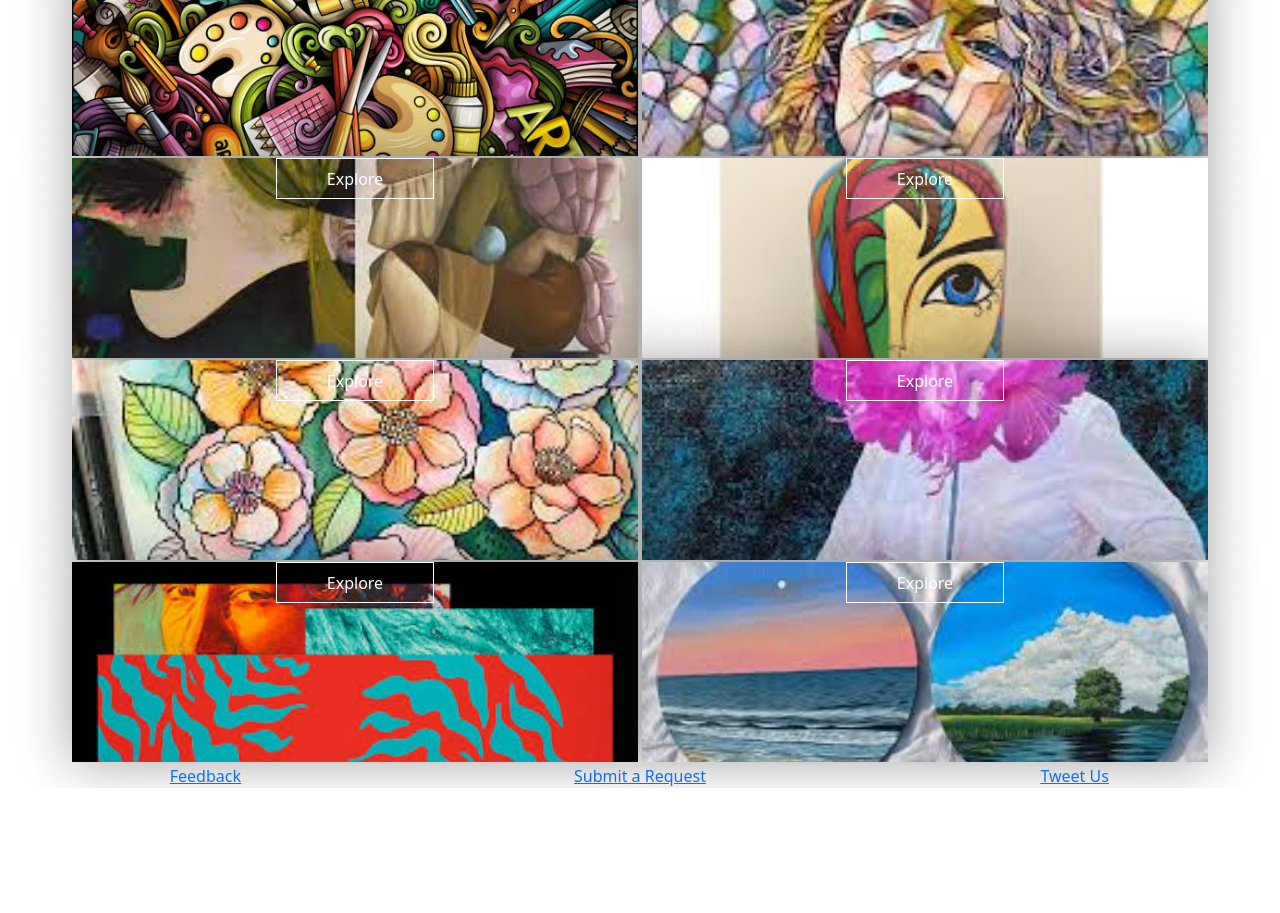
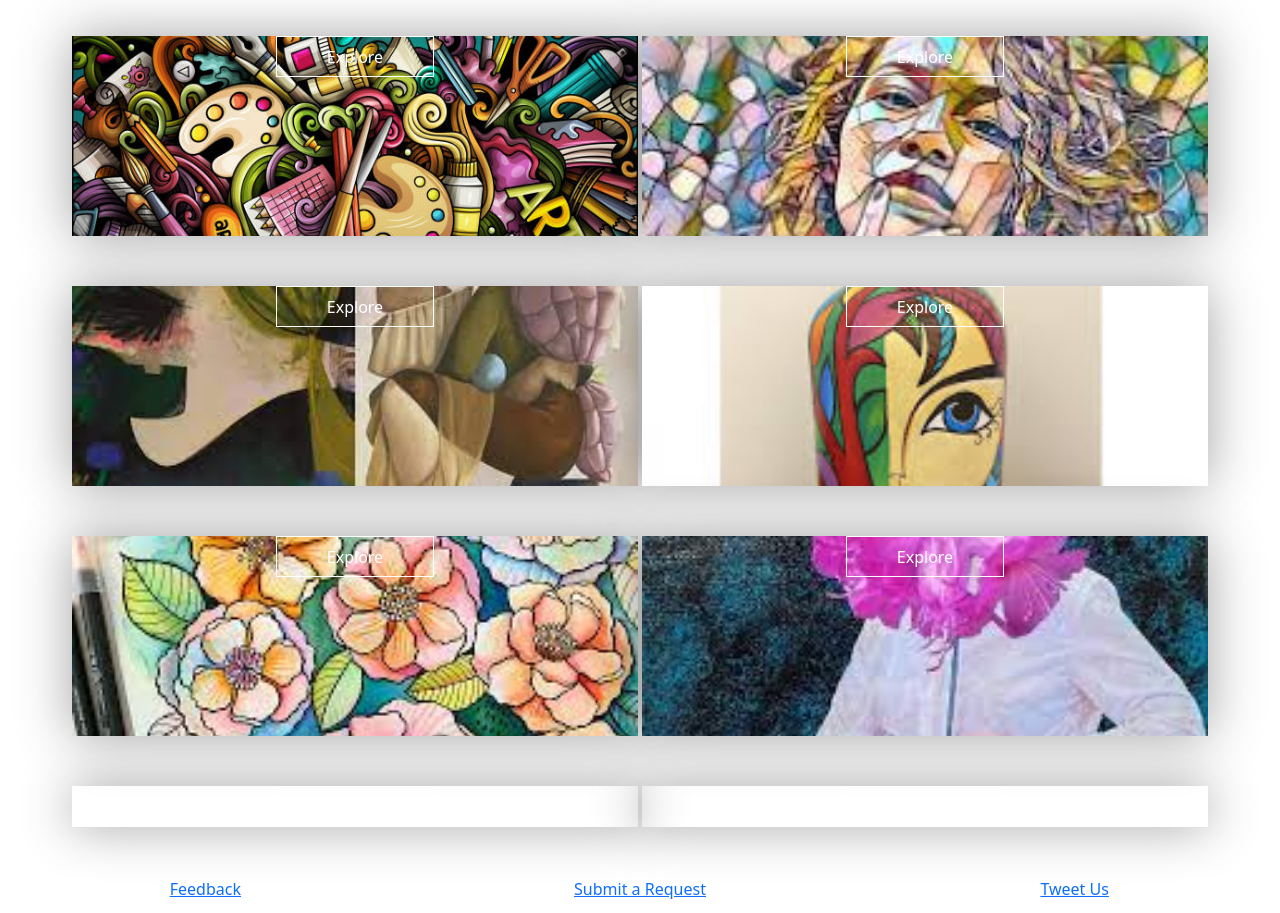
Before and after one commit to Sejal6789/art-gallery, a plain HTML site: page index.html in a window 1280 px wide. Shown: the part 180-1093 px from the top of the page. Before the commit the page ends 968 px from the top, so only its background shows below. Drawn offline with nearby package versions, Linux system fonts and the light colour scheme.

Commit message:
required changes

```diff
--- a/index.html
+++ b/index.html
@@ -21,50 +21,50 @@
             <a href="#">Join Us</a>
         </div>
     </nav>
-    <div class="container">
+    <div class="container mt-5 mb-5">
         <div class="content link">
             <h1>ArtVista</h1>
             <p>ArtVista is a platform for artists to showcase their work and sell it to the world.</p>
 
         </div>
     </div>
-    <div class="container text-center">
-        <div class="row">
+    <div class="container text-center mt-5 mb-5">
+        <div class="row mt-5 mb-5">
             <div class="box col" id="box-1"><button>Explore</button></div>
             <div class="box col" id="box-2"><button>Explore</button></div>
         </div>
-        <div class="row">
+        <div class="row mt-5 mb-5">
             <div class="box col" id="box-3"><button>Explore</button></div>
             <div class="box col" id="box-4"><button>Explore</button></div>
         </div>
-        <div class="row">
+        <div class="row mt-5 mb-5">
             <div class="box col" id="box-5"><button>Explore</button></div>
             <div class="box col" id="box-6"><button>Explore</button></div>
         </div>
-        <div class="row">
-            <div class="box col" id="box-7"><button>Explore</button></div>
-            <div class="box col" id="box-8"><button>Explore</button></div>
+        <div class="row mt-5 mb-5">
+            <div class=" box col " id="box-7 "><button>Explore</button></div>
+            <div class="box col " id="box-8 "><button>Explore</button></div>
         </div>
     </div>
 
-    <div class="footer text-center">
-        <div class="row">
-            <div class="footer-item col">
-                <div class="item-1"></div>
-                <a href="#" class="chatbox">Feedback</a>
+    <div class="footer text-center mt-5 mb-5 ">
+        <div class="row ">
+            <div class="footer-item col ">
+                <div class="item-1 "></div>
+                <a href="# " class="chatbox ">Feedback</a>
             </div>
-            <div class="footer-item col">
-                <div class="item-2"></div>
-                <a href="#" class="chatbox">Submit a Request</a>
+            <div class="footer-item col ">
+                <div class="item-2 "></div>
+                <a href="# " class="chatbox ">Submit a Request</a>
             </div>
-            <div class="footer-item col">
-                <div class="item-3"></div>
-                <a href="#" class="chatbox">Tweet Us</a>
+            <div class="footer-item col ">
+                <div class="item-3 "></div>
+                <a href="# " class="chatbox ">Tweet Us</a>
             </div>
         </div>
     </div>
 
-    <script src="https://cdn.jsdelivr.net/npm/bootstrap@5.3.0/dist/js/bootstrap.bundle.min.js" integrity="sha384-geWF76RCwLtnZ8qwWowPQNguL3RmwHVBC9FhGdlKrxdiJJigb/j/68SIy3Te4Bkz" crossorigin="anonymous"></script>
+    <script src="https://cdn.jsdelivr.net/npm/bootstrap@5.3.0/dist/js/bootstrap.bundle.min.js " integrity="sha384-geWF76RCwLtnZ8qwWowPQNguL3RmwHVBC9FhGdlKrxdiJJigb/j/68SIy3Te4Bkz " crossorigin="anonymous "></script>
 
 </body>
 
```
